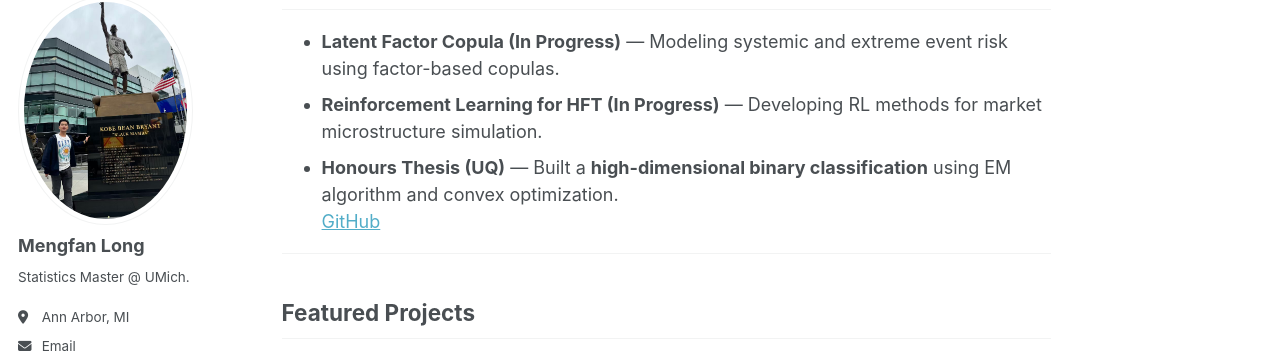
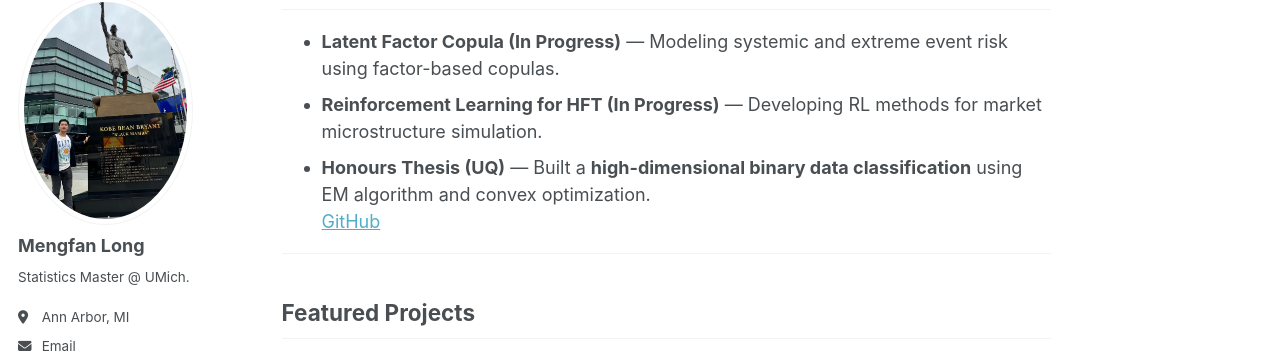
Before and after one commit to kevinlmf/kevinlmf.github.io, a Jekyll site: the page built from index.md, in a window 1280 px wide and 900 px high, scrolled down 506 px. Shown: the part 103-456 px from the top of the window. Built offline with Jekyll 4.4.1, drawn with Linux system fonts in a browser that asks for light colours; a script that is not in the unit is left out.

Commit message:
Update index.md

```diff
--- a/index.md
+++ b/index.md
@@ -22,7 +22,7 @@ My primary research interests lie in bridging **mathematical modeling** and **co
 
 - **Latent Factor Copula (In Progress)** — Modeling systemic and extreme event risk using factor-based copulas.
 - **Reinforcement Learning for HFT (In Progress)** — Developing RL methods for market microstructure simulation.
-- **Honours Thesis (UQ)** — Built a **high-dimensional binary classification** using EM algorithm and convex optimization.
+- **Honours Thesis (UQ)** — Built a **high-dimensional binary data classification** using EM algorithm and convex optimization.
   [GitHub](https://github.com/kevinlmf/High-dimension-Binary-Data-Classification)
 
 
```
